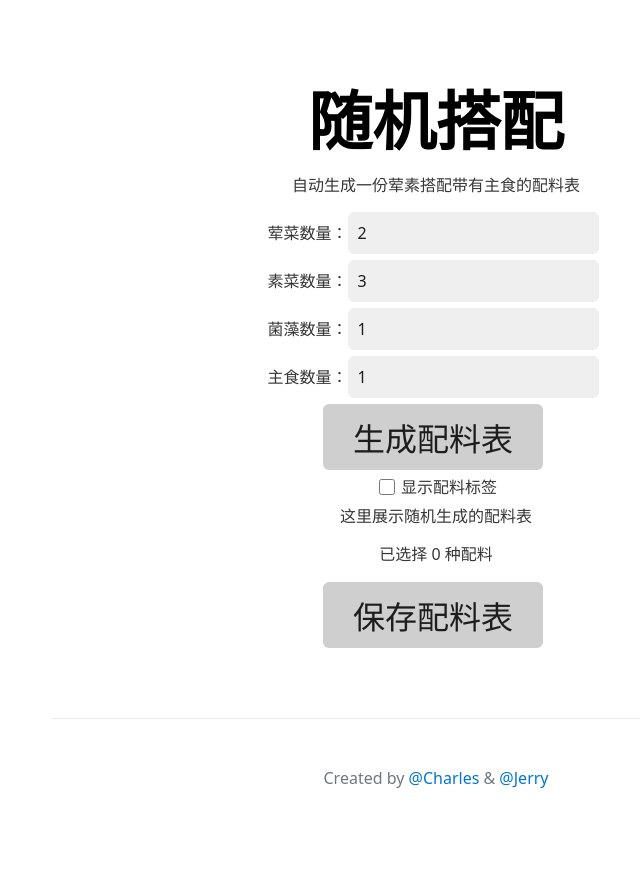
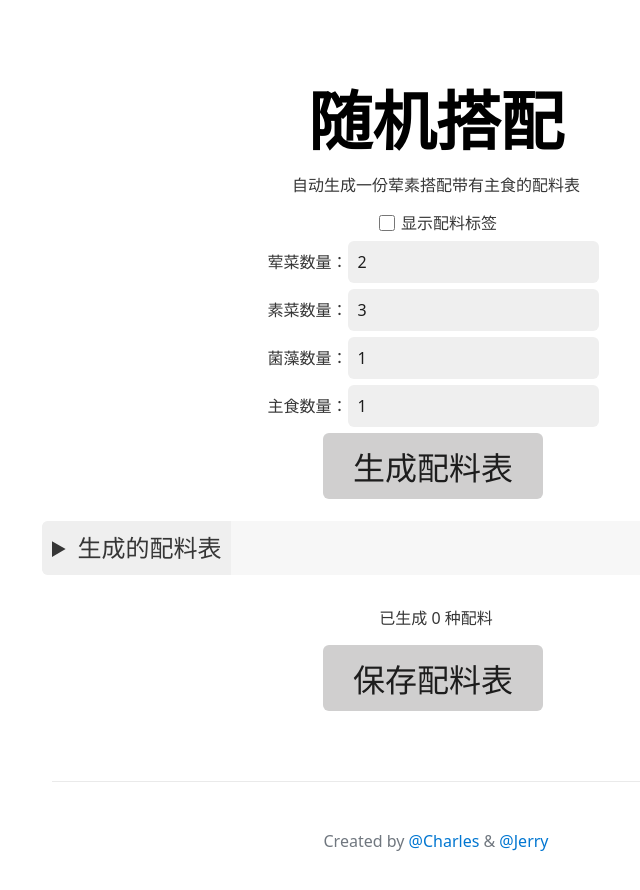
Before and after one commit to zcyc/spicy-hot-pot, a Next.js app: page /random in a window 1280 px wide. Shown: the top 890 px of the page, without its empty margins (204-844 px from the left). Before the commit the page ends 857 px from the top, so only its background shows below. Built offline with nearby package versions, Linux system fonts and the light colour scheme.

Commit message:
显示生成配料

```diff
--- a/pages/random.tsx
+++ b/pages/random.tsx
@@ -118,6 +118,15 @@ const Random: NextPage = () => {
 
             <p>自动生成一份荤素搭配带有主食的配料表</p>
 
+            <label>
+                <input
+                    type="checkbox"
+                    checked={ showFoodTagListFlag }
+                    onChange={ () => setShowFoodTagListFlag(!showFoodTagListFlag) }
+                />
+                显示配料标签
+            </label>
+
             <div style={ { display: "flex", alignItems: "baseline" } }>
                 荤菜数量：<input type="number"
                                 value={ meatFoodsCount }
@@ -143,22 +152,26 @@ const Random: NextPage = () => {
                 <button style={ { fontSize: "xx-large" } } onClick={ randomFoodList }>生成配料表</button>
             </div>
 
-            <label>
-                <input
-                    type="checkbox"
-                    checked={ showFoodTagListFlag }
-                    onChange={ () => setShowFoodTagListFlag(!showFoodTagListFlag) }
-                />
-                显示配料标签
-            </label>
-
-            <div>这里展示随机生成的配料表</div>
-            {/*<ul>*/ }
-
-            {/*</ul>*/ }
+            <details className={ styles.details }>
+                <summary className={ styles.summary }>生成的配料表</summary>
+                <ul>
+                    { foodList.map((food, index) => (
+                        <li key={ index }>
+                            <label>
+                                { food.name }
+                                { showFoodTagListFlag && <ul>
+                                    { food.tagList.map(tag => (
+                                        <li key={ tag }>{ tag }</li>
+                                    )) }
+                                </ul> }
+                            </label>
+                        </li>
+                    )) }
+                </ul>
+            </details>
 
             <div>
-                <p style={ { textAlign: "center" } }>已选择 { foodList.length } 种配料</p>
+                <p style={ { textAlign: "center" } }>已生成 { foodList.length } 种配料</p>
                 <button style={ { fontSize: "xx-large" } } onClick={ saveFoodList }>保存配料表</button>
             </div>
         </main>
```
